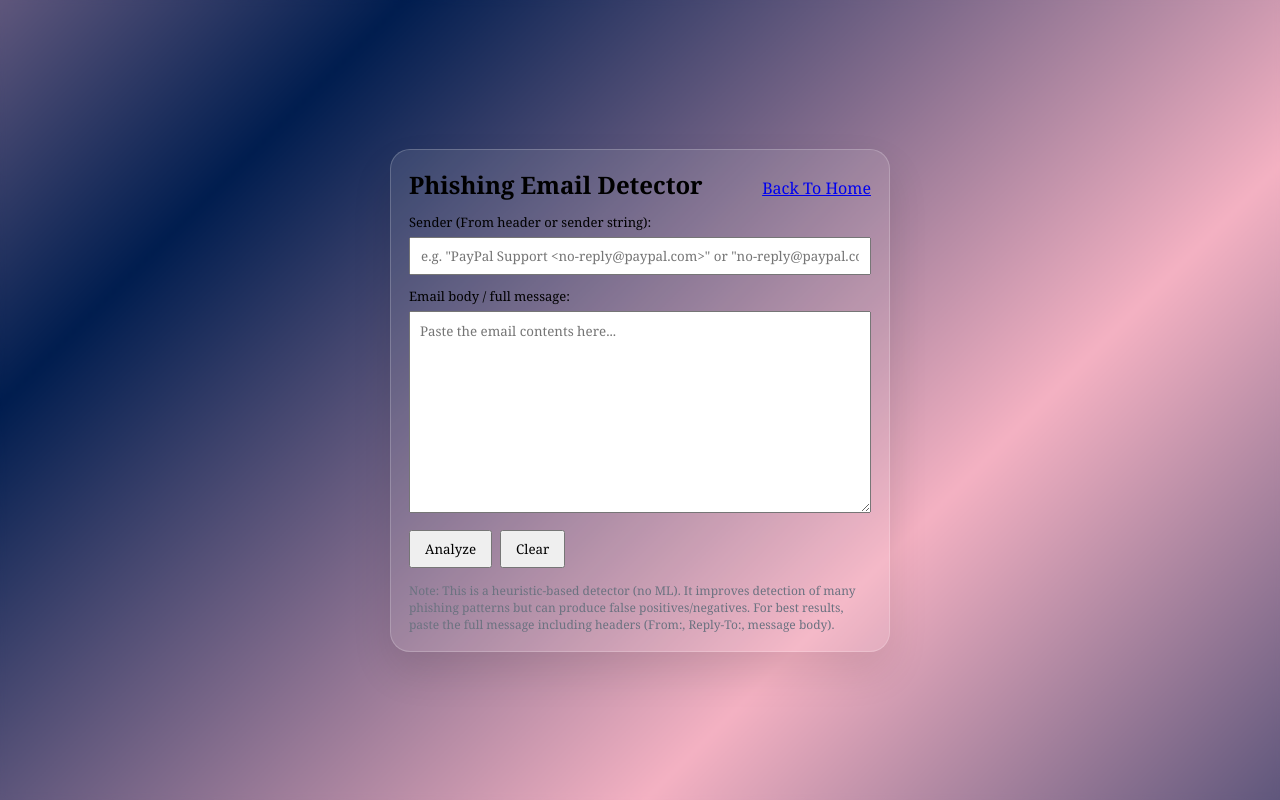
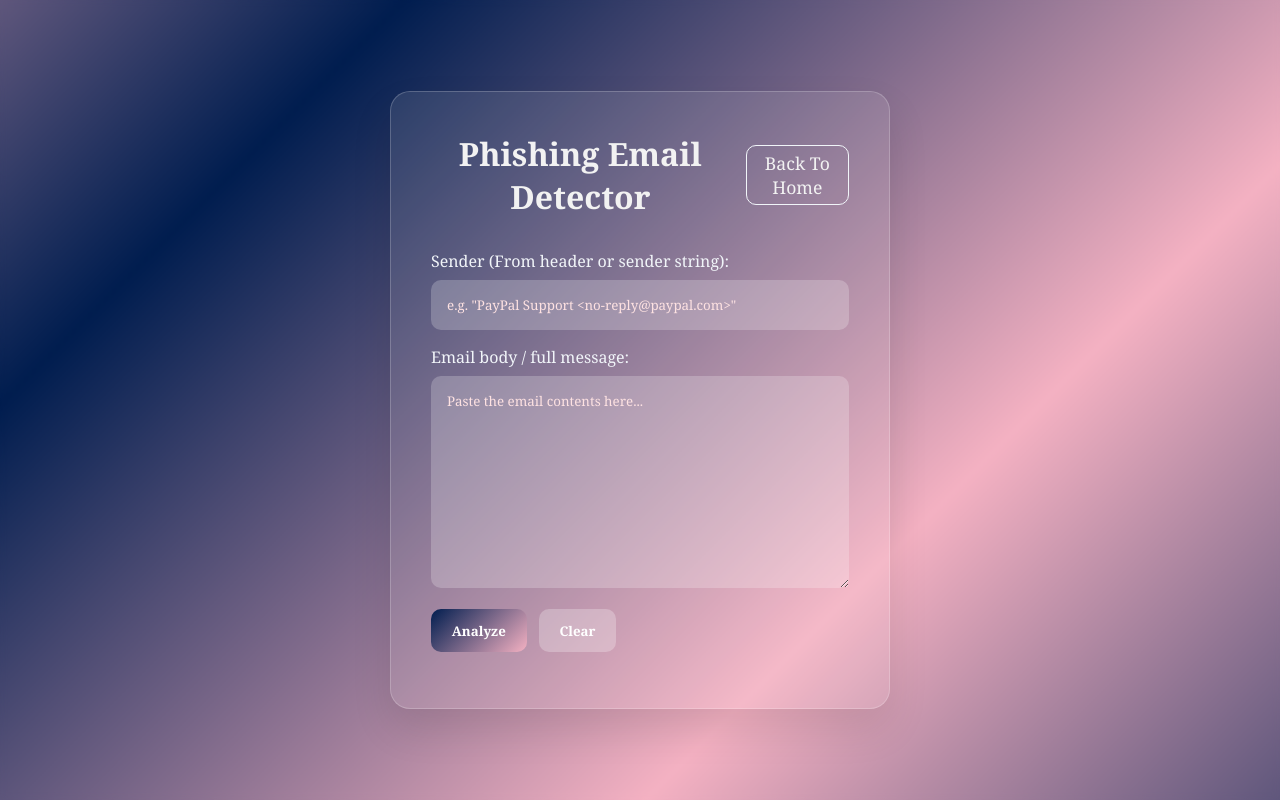
Before and after one commit to Ayman-Kz25/SecureCheck, a React (Vite) app: page /SecureCheck/email in a window 1280 px wide. Built offline with nearby package versions, Linux system fonts and the light colour scheme.

Commit message:
14th commit

```diff
--- a/src/App.css
+++ b/src/App.css
@@ -321,141 +321,106 @@ footer strong {
     font-weight: 500;
 }
 
-/* Spam Email Detector Page */
-.mailText-grp {
-    display: flex;
-    flex-direction: column;
-    gap: 1rem;
-    margin-bottom: 2rem;
+/* Phishing Email Detector Page */
+.card label {
+    color: #f1f5f9;
+    margin-bottom: 5px;
 }
 
-.mailText-grp textarea {
-    width: 100%;
-  padding: 1.2rem;
-  border: 2px solid rgba(255, 255, 255, 0.25);
-  border-radius: 12px;
-  font-size: 1rem;
-  line-height: 1.6;
-  background: rgba(255, 255, 255, 0.15);
-  color: #f1f5f9;
-  resize: none;
+.card input,
+.card textarea {
+  width: 100%;
+  padding: 1rem;
+  border-radius: 10px;
+  border: none;
+  background: rgba(255, 255, 255, 0.22);
+  color: #fff;
+  margin: 0.5rem 0 1rem;
   outline: none;
-  transition: all 0.3s ease;
-  -webkit-backdrop-filter: blur(8px);
-  backdrop-filter: blur(8px);
 }
 
-.mailText-grp textarea::placeholder {
-  color: rgba(255, 255, 255, 0.6);
+.card input::placeholder,
+.card textarea::placeholder{
+    color: #fee2e2;
 }
 
-.mailText-grp textarea:focus {
-  border-color: #f4b1c2;
-  box-shadow: 0 0 15px rgba(244, 177, 194, 0.4);
-  background: rgba(255, 255, 255, 0.2);
+.btn-row {
+  display: flex;
+  gap: 12px;
+  margin-bottom: 1rem;
 }
 
-.mailText-grp button {
-  padding: 1rem 1.5rem;
-  background: linear-gradient(135deg, #001d4f, #f4b1c2);
-  color: #fff;
+.primary-btn,
+.secondary-btn {
+  padding: 0.8rem 1.3rem;
+  border-radius: 10px;
   border: none;
-  border-radius: 10px;
-  font-size: 1rem;
-  font-weight: 500;
-  letter-spacing: 2px;
   cursor: pointer;
-  transition: all 0.3s ease;
-  white-space: nowrap;
+  font-weight: 600;
+  transition: 0.3s;
 }
 
-.mailText-grp button:hover {
-  transform: translateY(-2px);
-  box-shadow: 0 6px 20px rgba(244, 177, 194, 0.3);
+.primary-btn {
+  background: linear-gradient(135deg, #001d4f, #f4b1c2);
+  color: white;
 }
 
-.risk-level {
-  margin-top: 2rem;
-  text-align: center;
-  animation: fadeIn 0.6s ease;
+.primary-btn:hover {
+  transform: translateY(-2px);
 }
 
-.risk-level h3 {
-  font-size: 1.3rem;
-  font-weight: bold;
+.secondary-btn {
+  background: rgba(255, 255, 255, 0.25);
   color: #fff;
-  margin-bottom: 0.8rem;
 }
 
-.risk-bar {
-  margin: 0 auto;
-  width: 100%;
-  height: 12px;
-  border-radius: 6px;
-  background: rgba(255, 255, 255, 0.2);
-  overflow: hidden;
-  position: relative;
+.risk-section {
+  margin-top: 1rem;
+  color: #f1f5f9;
 }
 
-.risk-bar::after {
-  content: "";
-  position: absolute;
-  left: 0;
-  top: 0;
-  height: 100%;
-  border-radius: 6px;
-  width: var(--risk-width, 0%);
-  background: var(--risk-color, #22c55e);
-  transition: width 0.5s ease, background-color 0.4s ease;
+.risk-text.low { color: #10b981; }
+.risk-text.medium { color: #f59e0b; }
+.risk-text.high { color: #ef4444; }
+
+.risk-bar {
+  width: 100%;
+  height: 10px;
+  background: #ddd;
+  border-radius: 5px;
+  margin-top: 10px;
+  margin-bottom: 10px;
+  overflow: hidden;
 }
 
-.result-list {
-  list-style: none;
-  margin-top: 2rem;
-  padding: 0;
-  animation: fadeIn 0.7s ease;
+.risk-bar-fill {
+  height: 100%;
+  width: 100%;
+  transition: background-color 0.4s ease;
 }
 
-.result-list li {
-  display: flex;
-  align-items: center;
-  gap: 0.7rem;
-  padding: 1rem;
-  background: rgba(255, 255, 255, 0.1);
-  border-left: 5px solid #facc15;
-  border-radius: 10px;
-  margin-bottom: 0.9rem;
-  color: #fff;
-  font-weight: 500;
-  -webkit-backdrop-filter: blur(6px);
-  backdrop-filter: blur(6px);
-  transition: transform 0.2s ease, background-color 0.3s ease;
+.risk-bar-fill.low { width: 33%; background: #10b981; }
+.risk-bar-fill.medium { width: 66%; background: #f59e0b; }
+.risk-bar-fill.high { width: 100%; background: #ef4444; }
+
+.results-list {
+  list-style: none;
+  padding: 0;
+  margin-top: 1rem;
+  color: #fee2e2;
 }
 
-.result-list li i {
-  color: #facc15;
-  font-size: 1.2rem;
+.results-list li {
+  background: rgba(255, 255, 255, 0.18);
+  border-left: 4px solid #facc15;
+  padding: 0.7rem 1rem;
+  border-radius: 8px;
+  margin-bottom: 0.7rem;
 }
 
-.safe {
-  color: #4ade80;
-  font-weight: 600;
-  text-align: center;
-  margin-top: 1.5rem;
-  background: rgba(34, 197, 94, 0.15);
-  border-radius: 8px;
-  padding: 0.8rem;
-  border-left: 4px solid #4ade80;
-  animation: fadeIn 0.6s ease;
-}
+.no-indicators { color: #7dd3fc; }
 
-/* Animations */
-@keyframes fadeIn {
-  from { opacity: 0; transform: translateY(10px); }
-  to { opacity: 1; transform: translateY(0); }
-}
-
-/* Responsive Adjustments */
+/* Responsiveness */
 @media (max-width: 768px) {
   .input-grp {
     flex-direction: column;
--- a/src/components/EmailDetector.jsx
+++ b/src/components/EmailDetector.jsx
@@ -2,12 +2,48 @@ import React, { useState } from "react";
 
 /* --- Suspicious keyword / pattern rules --- */
 const suspiciousPatterns = [
-  { id: "urgency", label: "Uses urgency or threats", weight: 1.5, regex: /(urgent|immediately|act now|final warning|limited time|verify your identity|security alert|unusual activity|attention required|suspend|deactivate|expire|expired)/i },
-  { id: "credentials", label: "Requests password / credentials", weight: 1.5, regex: /(password|login|sign in|account verification|update your info|confirm details|reset your password|provide your credentials)/i },
-  { id: "links", label: "Contains suspicious or shortened links", weight: 1.5, regex: /(https?:\/\/|bit\.ly|tinyurl|ow\.ly|t\.co|redirect|verify-link|tracking\.)/i },
-  { id: "personal_info", label: "Requests personal/financial info", weight: 1.8, regex: /(ssn|social security|credit card|debit card|bank account|cvv|pin|account number|billing information)/i },
-  { id: "suspicious_offer", label: "Mentions prize/reward or account action", weight: 1.2, regex: /(win|prize|reward|lottery|gift card|bonus|account (locked|suspended|deactivated|restricted))/i },
-  { id: "brand_spoof", label: "Mentions popular brand or fake support", weight: 1.2, regex: /(paypal|microsoft|apple|amazon|google|facebook|instagram|outlook|netflix|bank of|support team|customer service)/i },
+  {
+    id: "urgency",
+    label: "Uses urgency or threats",
+    weight: 1.5,
+    regex:
+      /(urgent|immediately|act now|final warning|limited time|verify your identity|security alert|unusual activity|attention required|suspend|deactivate|expire|expired)/i,
+  },
+  {
+    id: "credentials",
+    label: "Requests password / credentials",
+    weight: 1.5,
+    regex:
+      /(password|login|sign in|account verification|update your info|confirm details|reset your password|provide your credentials)/i,
+  },
+  {
+    id: "links",
+    label: "Contains suspicious or shortened links",
+    weight: 1.5,
+    regex:
+      /(https?:\/\/|bit\.ly|tinyurl|ow\.ly|t\.co|redirect|verify-link|tracking\.)/i,
+  },
+  {
+    id: "personal_info",
+    label: "Requests personal/financial info",
+    weight: 1.8,
+    regex:
+      /(ssn|social security|credit card|debit card|bank account|cvv|pin|account number|billing information)/i,
+  },
+  {
+    id: "suspicious_offer",
+    label: "Mentions prize/reward or account action",
+    weight: 1.2,
+    regex:
+      /(win|prize|reward|lottery|gift card|bonus|account (locked|suspended|deactivated|restricted))/i,
+  },
+  {
+    id: "brand_spoof",
+    label: "Mentions popular brand or fake support",
+    weight: 1.2,
+    regex:
+      /(paypal|microsoft|apple|amazon|google|facebook|instagram|outlook|netflix|bank of|support team|customer service)/i,
+  },
 ];
 
 /* A small set of common English words for a lightweight "dictionary" heuristic */
@@ -31,12 +67,18 @@ function extractEmailAndName(fromText) {
 
   // If not found inside <>, try a simple email regex somewhere in the text
   if (!email) {
-    const simple = fromText.match(/([a-zA-Z0-9._%+-]+@[a-zA-Z0-9.-]+\.[a-zA-Z]{2,})/);
+    const simple = fromText.match(
+      /([a-zA-Z0-9._%+-]+@[a-zA-Z0-9.-]+\.[a-zA-Z]{2,})/
+    );
     email = simple ? simple[1] : null;
   }
 
   // Name = what's left after removing email and angle brackets
-  const name = fromText.replace(/<?([^<>]+@[^<>]+)>?/g, "").replace(/[()"'<>]/g, "").trim() || null;
+  const name =
+    fromText
+      .replace(/<?([^<>]+@[^<>]+)>?/g, "")
+      .replace(/[()"'<>]/g, "")
+      .trim() || null;
 
   return { email, name };
 }
@@ -73,14 +115,16 @@ function analyzeTextIrregularities(text) {
   // word-level metrics
   const tokens = clean.split(/\s+/).filter(Boolean);
   const totalWords = tokens.length;
-  const alphaWords = tokens.map(w => w.replace(/[^A-Za-z']/g, ""));
-  const allCapsCount = alphaWords.filter(w => w.length >= 2 && /^[A-Z']+$/.test(w)).length;
+  const alphaWords = tokens.map((w) => w.replace(/[^A-Za-z']/g, ""));
+  const allCapsCount = alphaWords.filter(
+    (w) => w.length >= 2 && /^[A-Z']+$/.test(w)
+  ).length;
   result.allCapsRatio = allCapsCount / Math.max(1, totalWords);
 
   // unknown/common word heuristic
   let known = 0;
   let short = 0;
-  alphaWords.forEach(w => {
+  alphaWords.forEach((w) => {
     const lw = w.toLowerCase();
     if (commonWords.has(lw)) known++;
     if (lw.length <= 2) short++;
@@ -113,7 +157,12 @@ export default function EmailPhishingDetector() {
     // 1) Pattern matches
     suspiciousPatterns.forEach((p) => {
       if (p.regex.test(emailText)) {
-        findings.push({ kind: "pattern", label: p.label, id: p.id, weight: p.weight });
+        findings.push({
+          kind: "pattern",
+          label: p.label,
+          id: p.id,
+          weight: p.weight,
+        });
         baseScore += p.weight;
       }
     });
@@ -122,42 +171,89 @@ export default function EmailPhishingDetector() {
     const linkMatches = emailText.match(/([a-zA-Z0-9._-]+:\/\/[^\s]+)/g) || [];
     const httpCount = (emailText.match(/https?:\/\//g) || []).length;
     if (httpCount > 0) {
-      findings.push({ kind: "meta", label: `${httpCount} link(s) detected`, id: "link_count", weight: Math.min(1.5, httpCount * 0.6) });
+      findings.push({
+        kind: "meta",
+        label: `${httpCount} link(s) detected`,
+        id: "link_count",
+        weight: Math.min(1.5, httpCount * 0.6),
+      });
       baseScore += Math.min(1.5, httpCount * 0.6);
     }
 
     // suspicious TLD occurrences inside text
-    const suspiciousDomainMatches = (emailText.match(/\b[A-Za-z0-9.-]+\.(ru|cn|tk|xyz|top|gq|ml|cf)\b/gi) || []).length;
+    const suspiciousDomainMatches = (
+      emailText.match(/\b[A-Za-z0-9.-]+\.(ru|cn|tk|xyz|top|gq|ml|cf)\b/gi) || []
+    ).length;
     if (suspiciousDomainMatches > 0) {
-      findings.push({ kind: "meta", label: `Suspicious TLDs found (${suspiciousDomainMatches})`, id: "susp_tld", weight: 1 });
+      findings.push({
+        kind: "meta",
+        label: `Suspicious TLDs found (${suspiciousDomainMatches})`,
+        id: "susp_tld",
+        weight: 1,
+      });
       baseScore += 1;
     }
 
     // 3) Sender checks
-    const { email: senderEmail, name: senderName } = extractEmailAndName(fromText);
+    const { email: senderEmail, name: senderName } =
+      extractEmailAndName(fromText);
     if (senderEmail) {
       const domain = domainFromEmail(senderEmail);
       // local part oddities (many digits or long random-looking string)
       const local = senderEmail.split("@")[0];
-      if (/\d{4,}/.test(local) || /[_-]{3,}/.test(local) || /^[0-9a-f]{8,}$/i.test(local)) {
-        findings.push({ kind: "sender", label: `Suspicious sender local-part: ${local}`, id: "sender_local", weight: 1 });
+      if (
+        /\d{4,}/.test(local) ||
+        /[_-]{3,}/.test(local) ||
+        /^[0-9a-f]{8,}$/i.test(local)
+      ) {
+        findings.push({
+          kind: "sender",
+          label: `Suspicious sender local-part: ${local}`,
+          id: "sender_local",
+          weight: 1,
+        });
         baseScore += 1;
       }
       // suspicious TLD on sender domain
       if (isSuspiciousTLD(domain)) {
-        findings.push({ kind: "sender", label: `Sender domain uses suspicious TLD: ${domain}`, id: "sender_tld", weight: 1.5 });
+        findings.push({
+          kind: "sender",
+          label: `Sender domain uses suspicious TLD: ${domain}`,
+          id: "sender_tld",
+          weight: 1.5,
+        });
         baseScore += 1.5;
       }
       // display name / domain mismatch heuristic: display contains brand but email domain not matching brand
-      if (senderName && /paypal|microsoft|apple|amazon|google|netflix|bank|support/i.test(senderName) && domain && !new RegExp("(paypal|microsoft|apple|amazon|google|netflix|bank|outlook|paypal)", "i").test(domain)) {
-        findings.push({ kind: "sender", label: `Display name mentions brand but sender domain (${domain}) doesn't match`, id: "display_domain_mismatch", weight: 1.5 });
+      if (
+        senderName &&
+        /paypal|microsoft|apple|amazon|google|netflix|bank|support/i.test(
+          senderName
+        ) &&
+        domain &&
+        !new RegExp(
+          "(paypal|microsoft|apple|amazon|google|netflix|bank|outlook|paypal)",
+          "i"
+        ).test(domain)
+      ) {
+        findings.push({
+          kind: "sender",
+          label: `Display name mentions brand but sender domain (${domain}) doesn't match`,
+          id: "display_domain_mismatch",
+          weight: 1.5,
+        });
         baseScore += 1.5;
       }
     } else {
       // No sender email found in header text — suspicious if empty and inline instruction present
       if (/from:|sender:|reply-to:/i.test(fromText) || fromText.trim() !== "") {
         // If user typed something poorly formatted
-        findings.push({ kind: "sender", label: "Unable to parse sender email; check header format", id: "sender_unparsed", weight: 0.8 });
+        findings.push({
+          kind: "sender",
+          label: "Unable to parse sender email; check header format",
+          id: "sender_unparsed",
+          weight: 0.8,
+        });
         baseScore += 0.8;
       }
     }
@@ -166,28 +262,59 @@ export default function EmailPhishingDetector() {
     const irr = analyzeTextIrregularities(emailText);
     const irrFindings = [];
     if (irr.nonAlphaRatio > 0.25) {
-      irrFindings.push({ label: `High non-alpha character ratio (${(irr.nonAlphaRatio*100).toFixed(0)}%)`, id: "nonalpha", weight: 1 });
+      irrFindings.push({
+        label: `High non-alpha character ratio (${(
+          irr.nonAlphaRatio * 100
+        ).toFixed(0)}%)`,
+        id: "nonalpha",
+        weight: 1,
+      });
       baseScore += 1;
     }
     if (irr.unknownWordRate > 0.45) {
-      irrFindings.push({ label: `High unknown-word rate (${(irr.unknownWordRate*100).toFixed(0)}%) — many uncommon or misspelled words`, id: "unknownwords", weight: 1.5 });
+      irrFindings.push({
+        label: `High unknown-word rate (${(irr.unknownWordRate * 100).toFixed(
+          0
+        )}%) — many uncommon or misspelled words`,
+        id: "unknownwords",
+        weight: 1.5,
+      });
       baseScore += 1.5;
     }
     if (irr.allCapsRatio > 0.1) {
-      irrFindings.push({ label: `Many ALL-CAPS words (${(irr.allCapsRatio*100).toFixed(0)}%)`, id: "allcaps", weight: 0.8 });
+      irrFindings.push({
+        label: `Many ALL-CAPS words (${(irr.allCapsRatio * 100).toFixed(0)}%)`,
+        id: "allcaps",
+        weight: 0.8,
+      });
       baseScore += 0.8;
     }
     if (irr.repeatedPunctSeq) {
-      irrFindings.push({ label: "Repeated punctuation sequences detected (e.g. !!! or ...)", id: "reppunct", weight: 0.6 });
+      irrFindings.push({
+        label: "Repeated punctuation sequences detected (e.g. !!! or ...)",
+        id: "reppunct",
+        weight: 0.6,
+      });
       baseScore += 0.6;
     }
     if (irr.shortWordRatio > 0.45 && irr.unknownWordRate > 0.6) {
-      irrFindings.push({ label: "Many short or token-like words — text may be obfuscated", id: "shorttokens", weight: 1 });
+      irrFindings.push({
+        label: "Many short or token-like words — text may be obfuscated",
+        id: "shorttokens",
+        weight: 1,
+      });
       baseScore += 1;
     }
 
     // add irrFindings to findings
-    irrFindings.forEach(f => findings.push({ kind: "irregular", label: f.label, id: f.id, weight: f.weight }));
+    irrFindings.forEach((f) =>
+      findings.push({
+        kind: "irregular",
+        label: f.label,
+        id: f.id,
+        weight: f.weight,
+      })
+    );
 
     // 5) Final scoring / thresholds
     // baseScore now sums weighted signals. Apply final adjustments:
@@ -196,19 +323,27 @@ export default function EmailPhishingDetector() {
     let finalScore = baseScore;
 
     // optional: penalize very short emails with a link (common phishing style)
-    if (emailText.trim().length < 80 && (emailText.match(/https?:\/\//g) || []).length >= 1) {
+    if (
+      emailText.trim().length < 80 &&
+      (emailText.match(/https?:\/\//g) || []).length >= 1
+    ) {
       finalScore += 1.2;
-      findings.push({ kind: "meta", label: "Short message with link — suspicious", id: "short_with_link", weight: 1.2 });
+      findings.push({
+        kind: "meta",
+        label: "Short message with link — suspicious",
+        id: "short_with_link",
+        weight: 1.2,
+      });
     }
 
     // save details
     setResults(findings);
-    setScoreDetails([{ label: "Raw score", value: finalScore }]);
+    setScoreDetails([{ label: "Raw score", value: finalScore.toFixed(2) }]);
 
     // Risk thresholds (tunable)
-    let level = "Low";
-    if (finalScore >= 3.5 && finalScore < 6) level = "Medium";
-    else if (finalScore >= 6) level = "High";
+    let level = "low";
+    if (finalScore >= 2.5 && finalScore < 5) level = "Medium";
+    else if (finalScore >= 5) level = "High";
 
     setRisk(level);
   };
@@ -220,67 +355,85 @@ export default function EmailPhishingDetector() {
   };
 
   return (
-    <div className="page" style={{ maxWidth: 900, margin: "1.5rem auto", padding: 16 }}>
-      <div className="card" style={{ padding: 18 }}>
-        <div style={{ display: "flex", justifyContent: "space-between", alignItems: "baseline", marginBottom: 12 }}>
-          <h2 style={{ margin: 0 }}>Phishing Email Detector</h2>
+    <div className="page">
+      <div className="card">
+        <div className="card-header">
+          <h2>Phishing Email Detector</h2>
           <a href="/SecureCheck/">Back To Home</a>
         </div>
 
-        <label style={{ display: "block", marginBottom: 6, fontSize: 13 }}>Sender (From header or sender string):</label>
+        <label>Sender (From header or sender string):</label>
         <input
           value={fromText}
           onChange={(e) => setFromText(e.target.value)}
-          placeholder='e.g. "PayPal Support <no-reply@paypal.com>" or "no-reply@paypal.com"'
-          style={{ width: "100%", padding: "8px 10px", marginBottom: 12 }}
+          placeholder='e.g. "PayPal Support <no-reply@paypal.com>"'
         />
 
-        <label style={{ display: "block", marginBottom: 6, fontSize: 13 }}>Email body / full message:</label>
+        <label>Email body / full message:</label>
         <textarea
           value={emailText}
           onChange={(e) => setEmailText(e.target.value)}
           placeholder="Paste the email contents here..."
           rows={10}
-          style={{ width: "100%", padding: 10, marginBottom: 12 }}
         />
 
-        <div style={{ display: "flex", gap: 8 }}>
-          <button onClick={analyzeEmail} style={{ padding: "8px 14px", cursor: "pointer" }}>Analyze</button>
-          <button onClick={() => { setEmailText(""); setFromText(""); setResults([]); setRisk(null); setScoreDetails([]); }} style={{ padding: "8px 14px" }}>Clear</button>
+        <div className="btn-row">
+          <button onClick={analyzeEmail} className="primary-btn">
+            Analyze
+          </button>
+          <button
+            onClick={() => {
+              setEmailText("");
+              setFromText("");
+              setResults([]);
+              setRisk(null);
+              setScoreDetails([]);
+            }}
+            className="secondary-btn"
+          >
+            Clear
+          </button>
         </div>
 
         {risk && (
-          <div style={{ marginTop: 18 }}>
-            <h3 style={{ marginBottom: 8 }}>Risk Level: <span style={{ color: getRiskColor(risk) }}>{risk}</span></h3>
-            <div style={{ height: 12, background: "#e6e6e6", borderRadius: 6, overflow: "hidden", marginBottom: 10 }}>
-              <div style={{ height: "100%", background: getRiskColor(risk), width: risk === "Low" ? "33%" : risk === "Medium" ? "66%" : "100%" }} />
+          <div className="risk-section">
+            <h3>
+              Risk Level:{" "}
+              <span className={`risk-text ${getRiskColor(risk)}`}>{risk}</span>
+            </h3>
+            <div className="risk-bar">
+              <div
+                className="risk-bar-fill"
+                style={{ backgroundColor: getRiskColor(risk) }}
+              ></div>
             </div>
-            <div style={{ fontSize: 13, color: "#444" }}>
-              {scoreDetails.map((s, i) => <div key={i}>{s.label}: {s.value}</div>)}
+
+            <div className="score-details">
+              {scoreDetails.map((s, i) => (
+                <div key={i}>
+                  {s.label}: {s.value}
+                </div>
+              ))}
             </div>
           </div>
         )}
 
-        <div style={{ marginTop: 14 }}>
+        <div className="results-section">
           {results.length > 0 ? (
-            <ul style={{ paddingLeft: 18 }}>
+            <ul className="results-list">
               {results.map((r, idx) => (
-                <li key={idx} style={{ marginBottom: 6 }}>
+                <li key={idx}>
                   <strong>[{r.kind}]</strong> {r.label}
                 </li>
               ))}
             </ul>
           ) : (
-            risk && <p style={{ color: "#2563eb" }}>No strong phishing indicators detected.</p>
+            risk && (
+              <p className="no-indicators">
+                No strong phishing indicators detected.
+              </p>
+            )
           )}
-        </div>
-
-        <div style={{ marginTop: 12, fontSize: 12, color: "#6b7280" }}>
-          <p style={{ margin: 0 }}>
-            Note: This is a heuristic-based detector (no ML). It improves detection of many phishing
-            patterns but can produce false positives/negatives. For best results, paste the full message
-            including headers (From:, Reply-To:, message body).
-          </p>
         </div>
       </div>
     </div>
```
